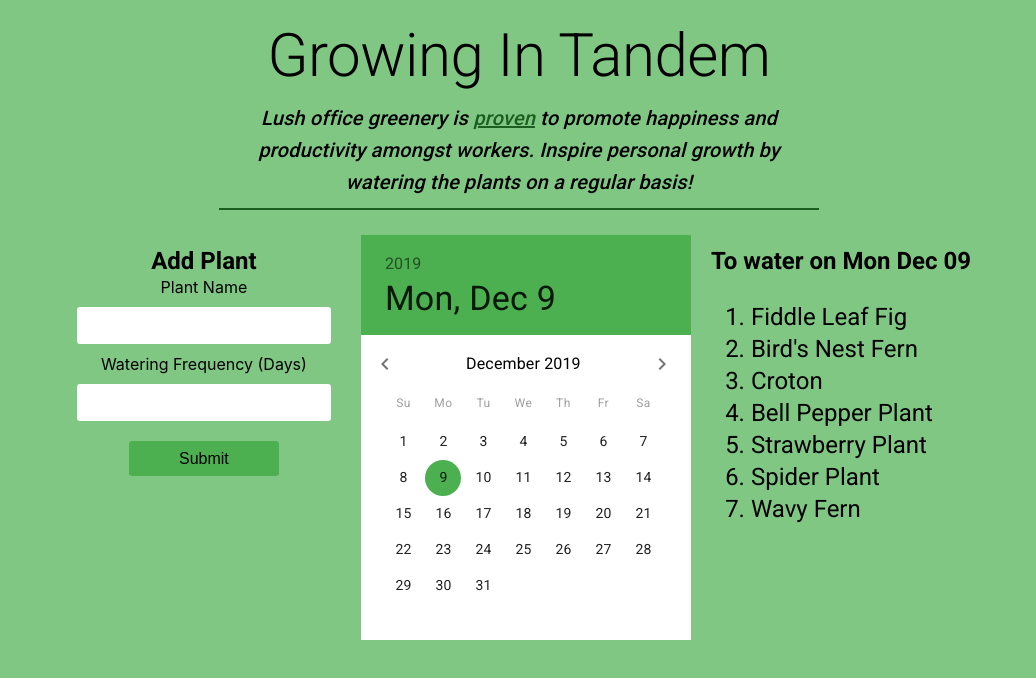
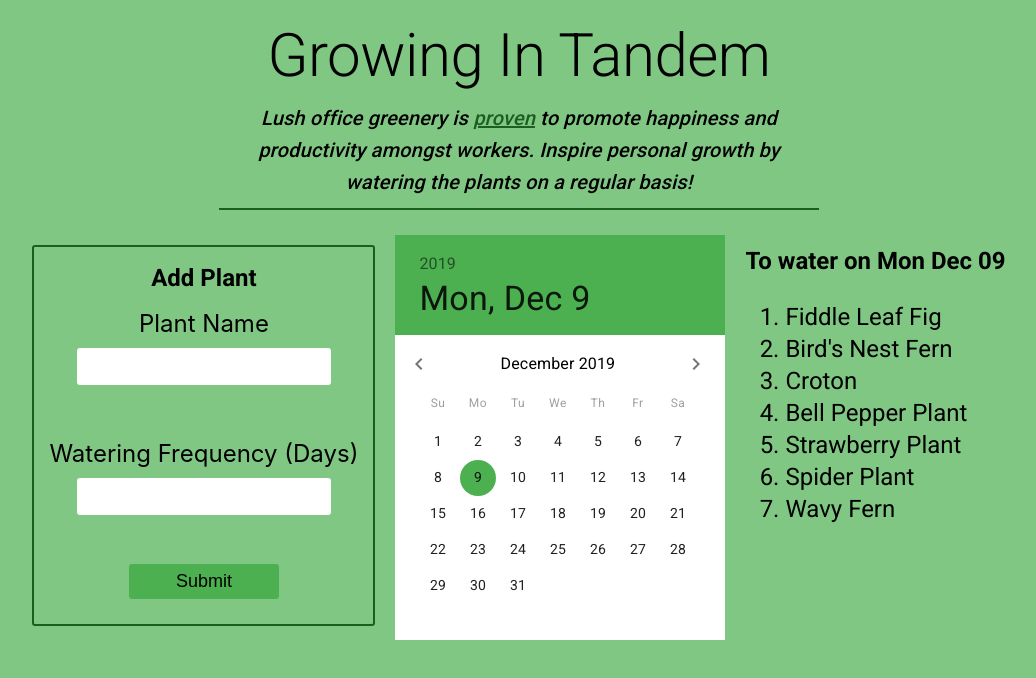
Before and after one commit to nickharrisdev/growing-in-tandem, a React (Create React App) app: page / in a window 1280 px wide. Shown: the top 678 px of the page, without its empty margins (121-1157 px from the left). Built offline with nearby package versions, Linux system fonts and the light colour scheme.

Commit message:
Adding more styles to the add plant form

```diff
--- a/src/AddPlantForm.js
+++ b/src/AddPlantForm.js
@@ -40,17 +40,21 @@ function AddPlantForm ({ toggleAddingPlant }) {
 		<div className="add-plant-form">
 			<Typography variant="h5" component="h1"><strong>Add Plant</strong></Typography>
 			<div>
-				<label htmlFor="name-input">
+				<div className="plant-name">
+					<label htmlFor="name-input" >
 						Plant Name
 						<br></br>
 						<input type="text" onChange={e => handleNameChange(e.target.value)} value={name || ''} id="name-input" />
 					</label>
+				</div>
 				<br></br>
-				<label htmlFor="days-input">
+				<div className="watering-freq">
+					<label htmlFor="days-input" >
 						Watering Frequency (Days)
 						<br></br>
 						<input type="text" onChange={e => handleDaysChange(e.target.value)} value={days || ''} id="days-input" />
 					</label>
+				</div>
 				<br></br>
 				{error ? displayError() : null}
 			</div>
--- a/src/App.css
+++ b/src/App.css
@@ -59,6 +59,10 @@ hr {
 .add-plant-form {
   text-align: center;
   padding: 15px;
+  font-size: x-large;
+  border: 2px solid #1b5e20;
+  border-radius: 3px;
+  margin: 15px;
 }
 
 input {
@@ -75,13 +79,21 @@ input {
   width: 150px;
   border: none;
   border-radius: 3px;
-  font-size: medium;
+  font-size: large;
   margin: 10px;
   background-color:#4caf50;
 }
 
 .error {
   color: red;
+}
+
+.plant-name {
+  margin-top: 15px;
+}
+
+.watering-freq {
+  margin-top: 15px;
 }
 
 /* responsive */
```
Lines whose indentation alone changed are shown as unchanged.
